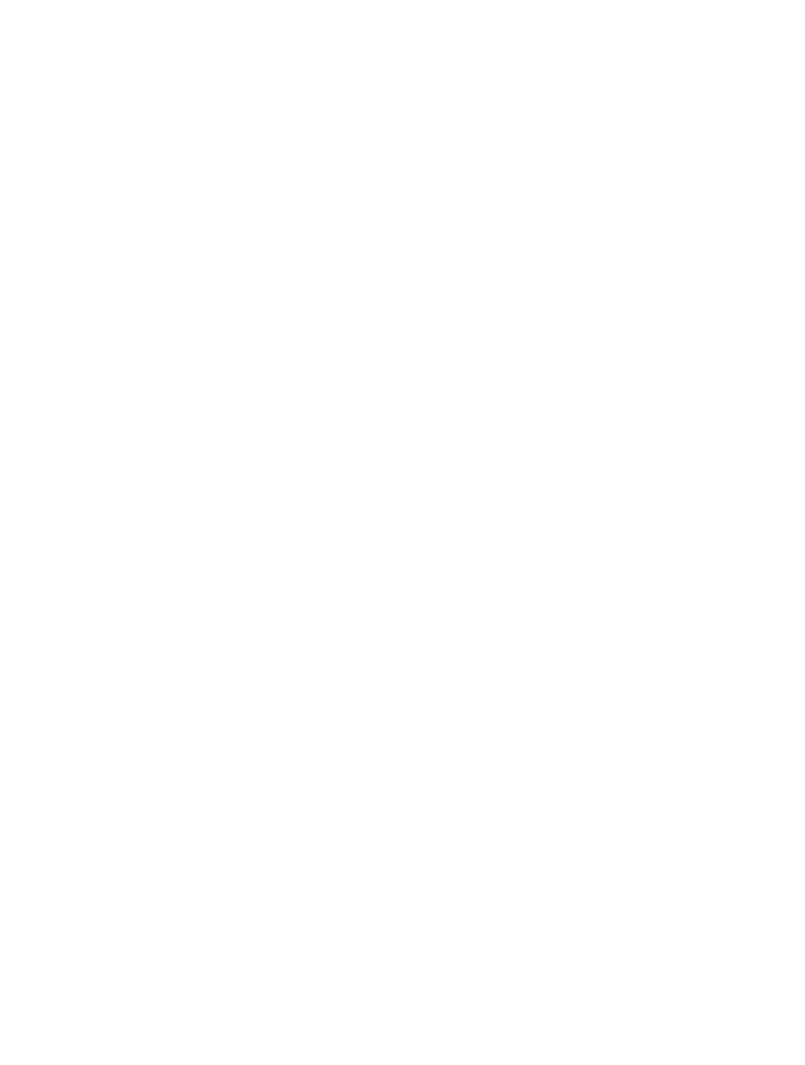
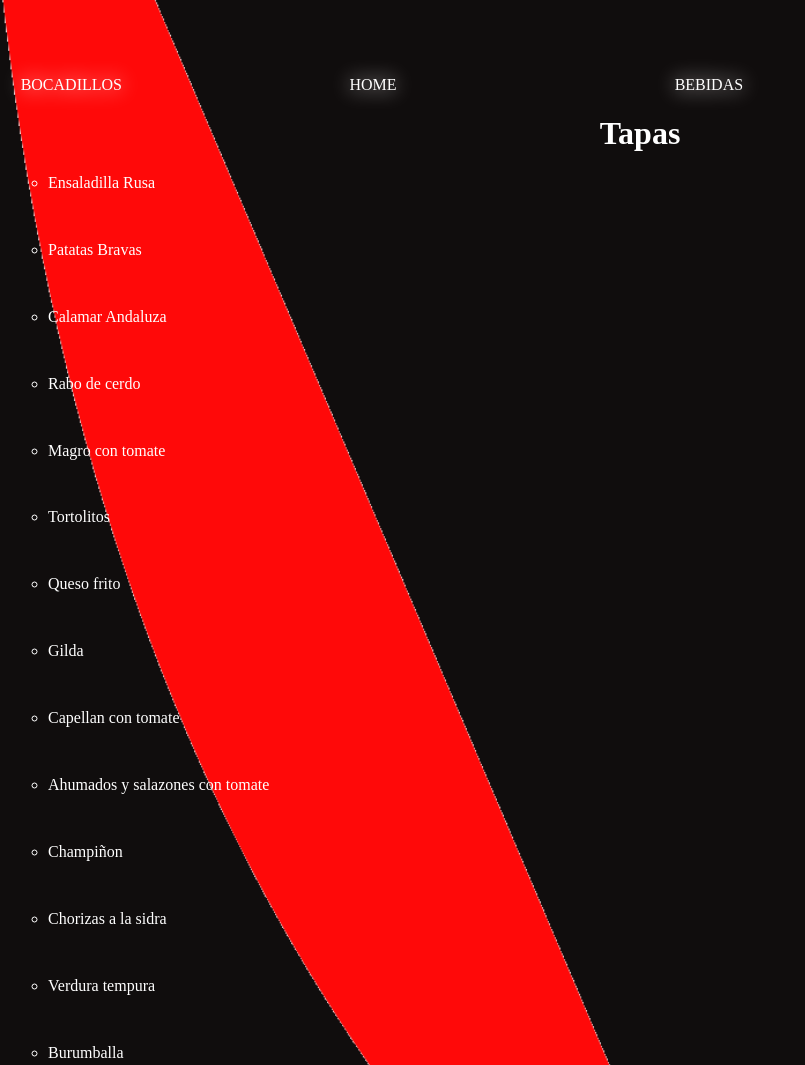
Before and after one commit to AlexanderLB/TENTACION2.0, a plain HTML site: page tapas.html in a window 1280 px wide. Shown: the top 1065 px of the page, without its empty margins (0-805 px from the left). Before the commit the page ends 800 px from the top, so only its background shows below. Drawn offline with Linux system fonts and the light colour scheme.

Commit message:
Add files via upload

```diff
--- a/bebidas.css
+++ b/bebidas.css
@@ -1,3 +1,5 @@
+@import url('https://fonts.googleapis.com/css2?family=Bebas+Neue&family=Kalam:wght@300&family=Roboto+Mono:wght@100;700&display=swap');
+
 body{
     background-image: url('IMG/tentacion1.png');
     background-size: cover;
@@ -16,12 +18,43 @@ p{
     color: white;
     margin: 0cm 1cm 1cm 1cm;
 }
+ul li{
+    list-style: circle;
+}
 
 .container{
     color: white;
 }
 
-.links_style{
+.lnks{
+    text-decoration-line: underline;
+    color: white;
+}
+
+.back_links{
+    display: flex;
+    flex-direction: row;
+    position: absolute;
+}
+
+.back{
     text-decoration: none;
     color: white;
+    margin-left: 0.5cm;
+    font-family: 'Roboto Mono';
+    text-decoration-line: underline;
+    filter: drop-shadow(0px 0px 10px #ffffff);
 }
+
+.drinks{
+    display: flex;
+    flex-direction: row;
+    margin-left: 6.5cm;
+    font-family: 'Roboto Mono';
+    text-align: right;
+    text-decoration: none;
+    color: white;
+    filter: drop-shadow(0cm 0cm 10cm white);
+    text-decoration-line: underline;
+    filter: drop-shadow(0px 0px 10px #ffffff);
+}
--- a/tapas.css
+++ b/tapas.css
@@ -0,0 +1,46 @@
+body{
+    background-image: url('IMG/tentacion1.png');
+    background-size: cover;
+    background-size: 130%;
+}
+
+h1{
+    text-align: center;
+    align-content: center;
+    justify-content: center;
+    color: #ffffff;
+    font-family: 'Roboto Mono';
+}
+
+ul li{
+    color: white;
+    list-style: circle;
+    margin-bottom: 4%;
+}
+
+.container{
+    display: flex;
+    flex-direction: row;
+    margin-top: 6%;
+}
+
+.bcill{
+    text-decoration: none;
+    color: #ffffff;
+    filter: drop-shadow(0px 0px 10px #ffffff);
+    margin-left: 1%;
+}
+
+.back{
+    text-decoration: none;
+    color: #ffffff;
+    margin-left: 18%;
+    filter: drop-shadow(0px 0px 10px #ffffff);
+}
+
+.bbds{
+    text-decoration: none;
+    color: #ffffff;
+    margin-left: 22%;
+    filter: drop-shadow(0px 0px 10px #ffffffff);
+}
--- a/tapas.html
+++ b/tapas.html
@@ -1,12 +1,43 @@
 <!DOCTYPE html>
 <html lang="en">
 <head>
+    <title>TAPAS</title>
     <meta charset="UTF-8">
     <meta http-equiv="X-UA-Compatible" content="IE=edge">
     <meta name="viewport" content="width=device-width, initial-scale=1.0">
-    <title>Document</title>
+    <link rel="stylesheet" href="tapas.css">
 </head>
 <body>
-
+    <nav>
+        <div class="container">
+            <a class="bcill" href="bocadillos.html">BOCADILLOS</a>
+            <a class="back" href="index.html">HOME</a>
+            <a class="bbds" href="bebidas.html">BEBIDAS</a>
+        </div>
+    </nav>
+    <header>
+        <h1>Tapas</h1>
+    </header>
+    <section>
+        <ul>
+            <li>Ensaladilla Rusa</li>
+            <li>Patatas Bravas</li>
+            <li>Calamar Andaluza</li>
+            <li>Rabo de cerdo</li>
+            <li>Magro con tomate</li>
+            <li>Tortolitos</li>
+            <li>Queso frito</li>
+            <li>Gilda</li>
+            <li>Capellan con tomate</li>
+            <li>Ahumados y salazones con tomate</li>
+            <li>Champiñon</li>
+            <li>Chorizas a la sidra</li>
+            <li>Verdura tempura</li>
+            <li>Burumballa</li>
+            <li>Huevos rotos</li>
+            <li>Pincho de tortilla</li>
+            <li>Queso a la plancha con tomate y anchoas</li>
+        </ul>
+    </section>
 </body>
 </html>
```
Also changed, not shown: bebidas.html (+12 -6 lines).
